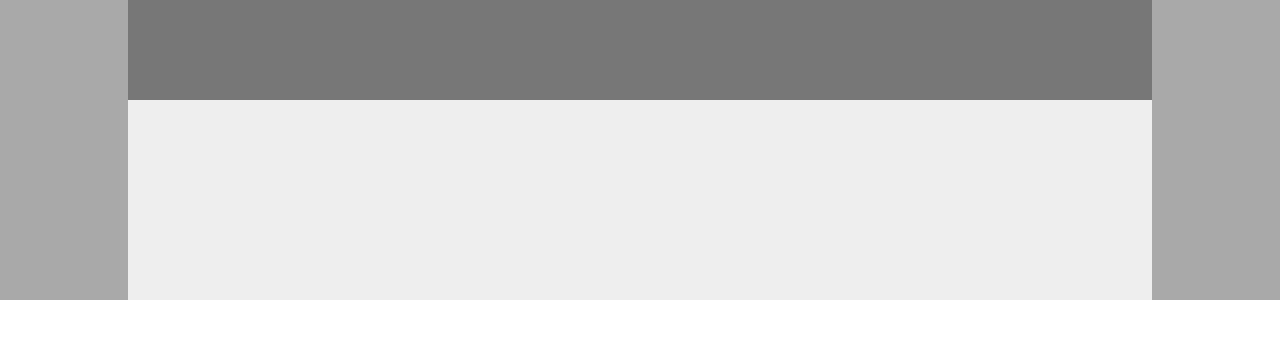
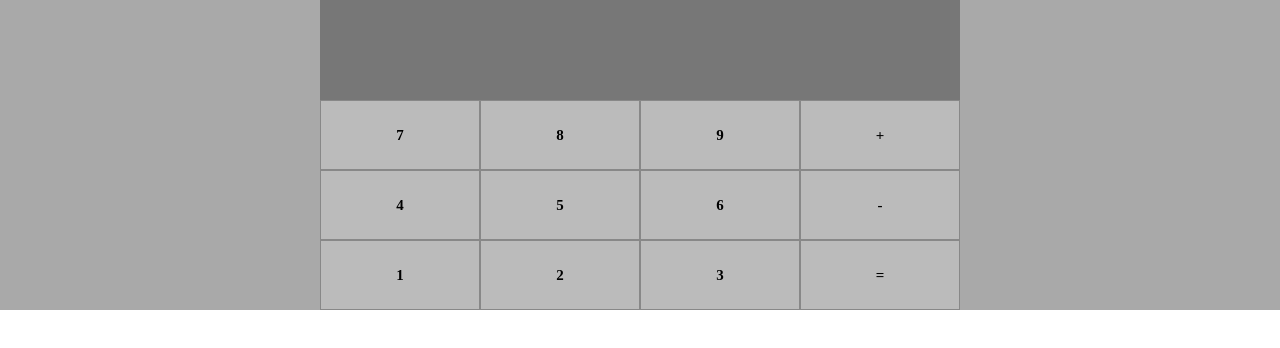
Before and after one commit to Coruja-me/CalculadoraReact, a React (Create React App) app: page / in a window 1280 px wide. Shown: the top 348 px of the page. Built offline with nearby package versions, Linux system fonts and the light colour scheme.

Commit message:
Criando os botões principais

```diff
--- a/src/App.js
+++ b/src/App.js
@@ -1,4 +1,4 @@
-import { Container, Content } from "./styles";
+import { Container, Content, Row, Column } from "./styles";
 import Input from "./Components/Input";
 import Button from "./Components/Button"
 
@@ -8,6 +8,24 @@
     <Container>
       <Content>
         <Input />
+        <Row>
+          <Button label={"7"} />
+          <Button label={"8"} />
+          <Button label={"9"} />
+          <Button label={"+"}/>
+        </Row>
+        <Row>
+          <Button label={"4"} />
+          <Button label={"5"} />
+          <Button label={"6"} />
+          <Button label={"-"}/>
+        </Row>
+        <Row>
+          <Button label={"1"} />
+          <Button label={"2"} />
+          <Button label={"3"} />
+          <Button label={"="}/>
+        </Row>
       </Content>
     </Container>
   );
--- a/src/Components/Button/index.js
+++ b/src/Components/Button/index.js
@@ -1,7 +1,10 @@
-const Button = () => {
+import { ButtonContainer } from "./styles";
+
+const Button = ({label, onClick}) => {
     return (
-      <div className="App">
-      </div>
+      <ButtonContainer onClick={onClick}>
+        {label}
+      </ButtonContainer>
     );
   }
 
--- a/src/Components/Button/styles.js
+++ b/src/Components/Button/styles.js
@@ -1 +1,11 @@
 import styled from "styled-components";
+
+export const ButtonContainer = styled.button`
+    padding: 10px;
+    border: 1.5px solid #888;
+    background-color: #BBB;
+    font-size: 15px;
+    font-weight: 700;
+    height: 70px;
+    flex: 1;
+`
--- a/src/styles.js
+++ b/src/styles.js
@@ -12,6 +12,19 @@
 
 export const Content = styled.div`
     background-color: #EEE;
-    width: 80%;
-    min-height: 300px;
+    width: 50%;
+
 `
+export const Row = styled.div`
+    display: flex;
+    flex-direction: row;
+    justify-content: space-between;
+    align-items: center;
+`
+
+export const Column = styled.div`
+    display: flex;
+    flex-direction: column;
+    justify-content: space-between;
+    align-items: center;
+`
```
